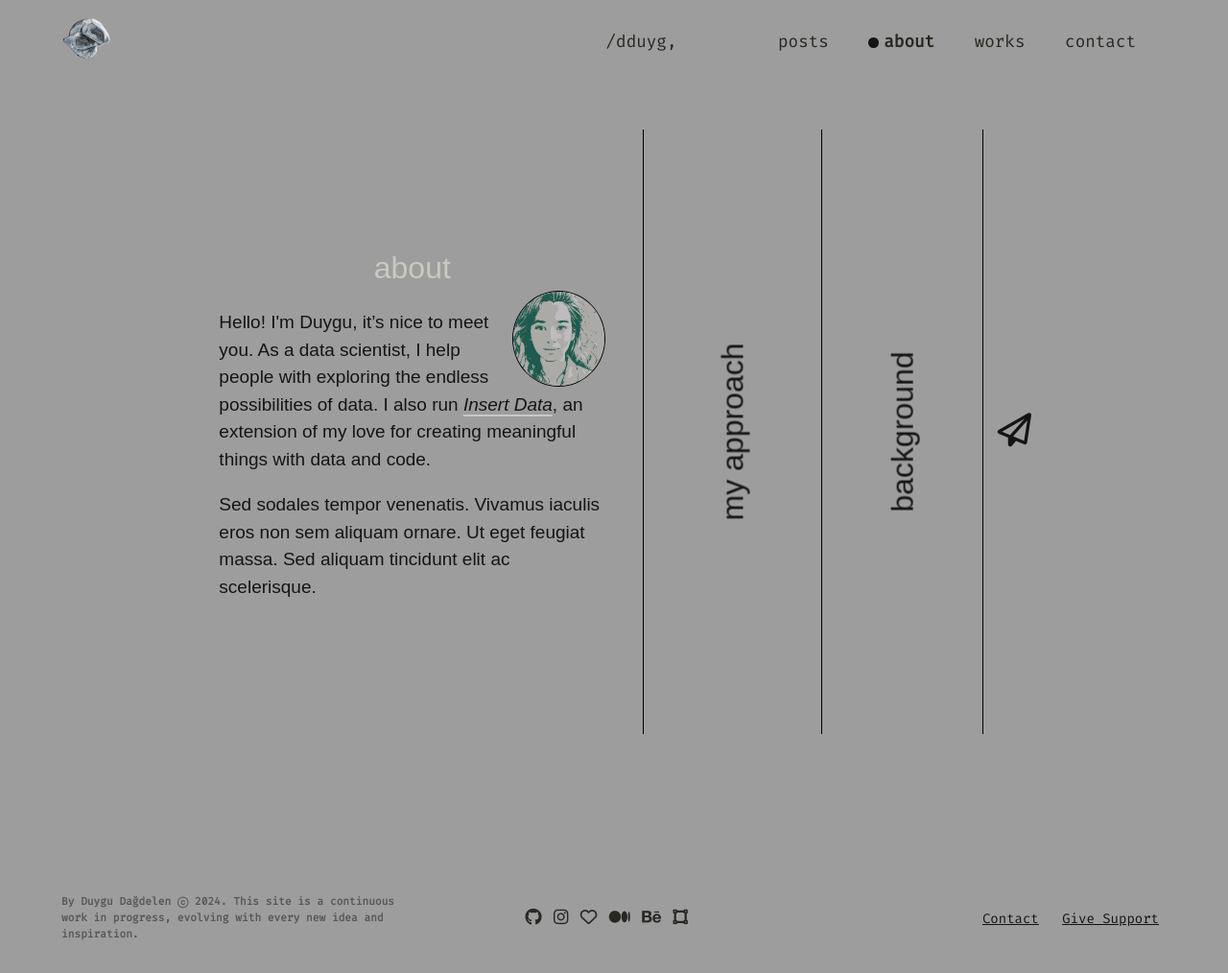
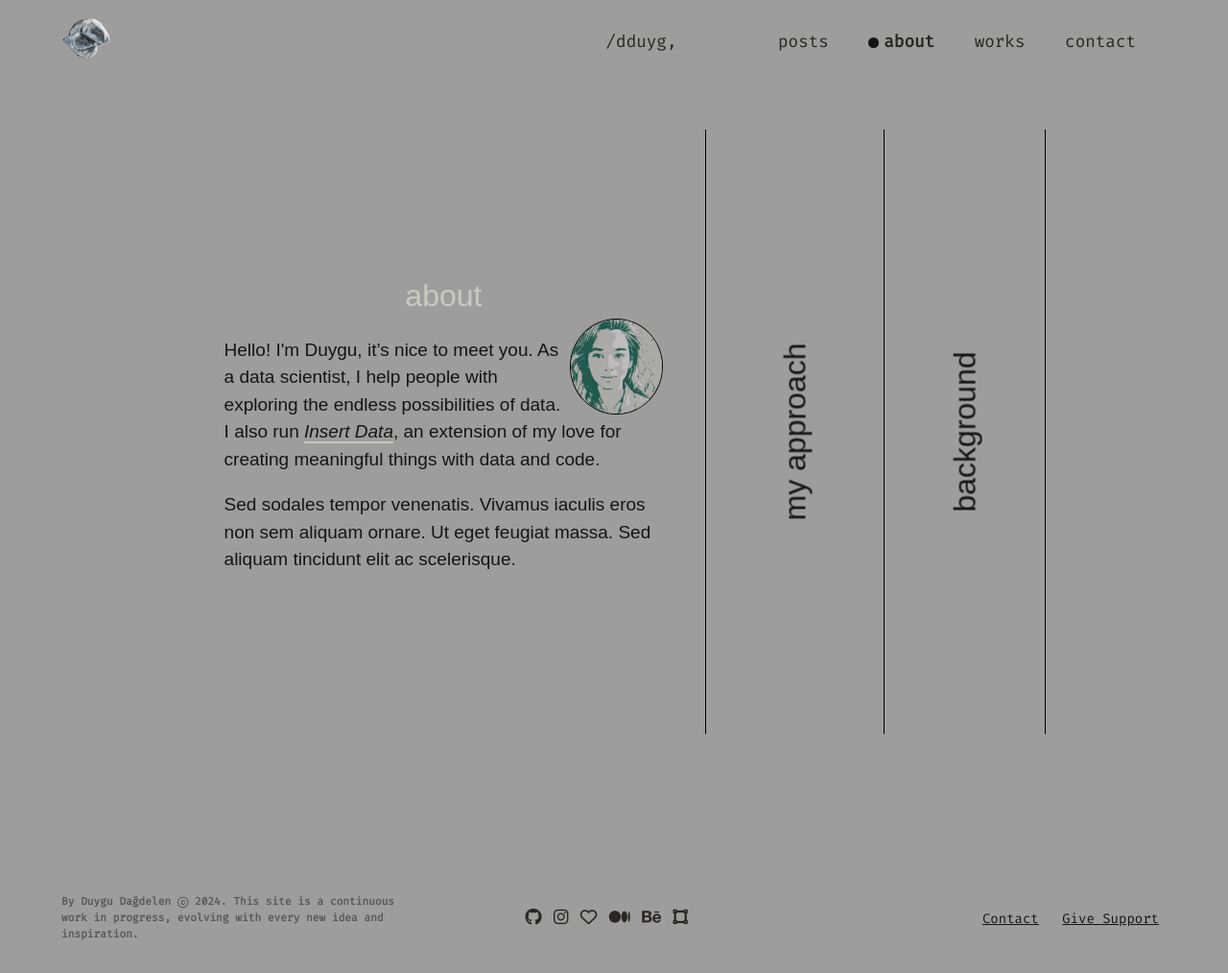
Before and after one commit to dduyg/duuuy, a Jekyll site: the page built from about.html, in a window 1280 px wide. Shown: the whole page at 96% size. Built offline with Jekyll 4.4.1, drawn with Linux system fonts in a browser that asks for light colours; nearby versions of some CDN libraries; some web fonts are replaced.

Commit message:
Update about-panel.html

```diff
--- a/_includes/about-panel.html
+++ b/_includes/about-panel.html
@@ -20,15 +20,6 @@
     <header>background</header>
     <div class="content">
       <p>Lorem ipsum dolor sit amet, consectetur adipiscing elit. Vestibulum sed consectetur mauris, vel consectetur mi. Fusce volutpat lorem id cursus iaculis. Vivamus eget lobortis libero. Sed sodales tempor venenatis. Vivamus iaculis eros non sem aliquam ornare. Ut eget feugiat massa. Morbi condimentum, neque vitae vestibulum hendrerit, tortor metus vulputate augue, ut lacinia turpis sem sed dolor. Sed aliquam tincidunt elit ac scelerisque. Donec eleifend libero nisl, feugiat vulputate enim elementum consequat. Nullam scelerisque lorem fringilla urna ullamcorper consectetur.</p>
-    </div>
-  </section>
-  <section id="contact" class="panel-inactive">
-    <header>
-      <i class="far fa-paper-plane"></i>
-    </header>
-    <div class="content">
-      <p>Whether you want to know more about my work or me, ask me a question, maybe share or discuss interesting thoughts, ideas, projects or just like to say hi, please don't hesitate to contact me. You can send me a DM or reach me via email. I would be happy to hear from you.</p>
-      <p>As a social creature, I love to talk with others and exchange thoughts and ideas. Every conversation is a unique opportunity to learn, grow and create something new.</p>
     </div>
   </section>
 <script>
```
